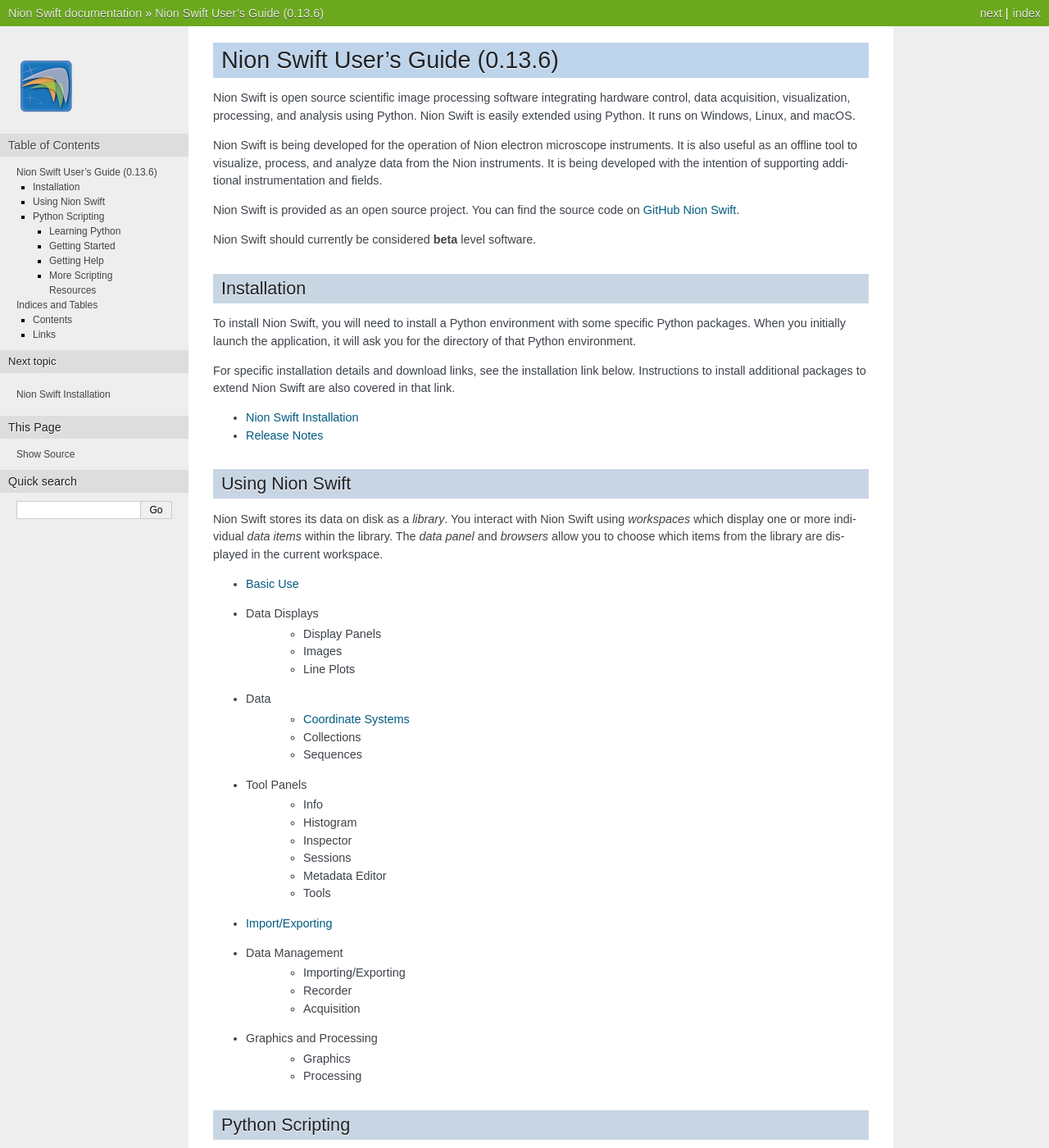
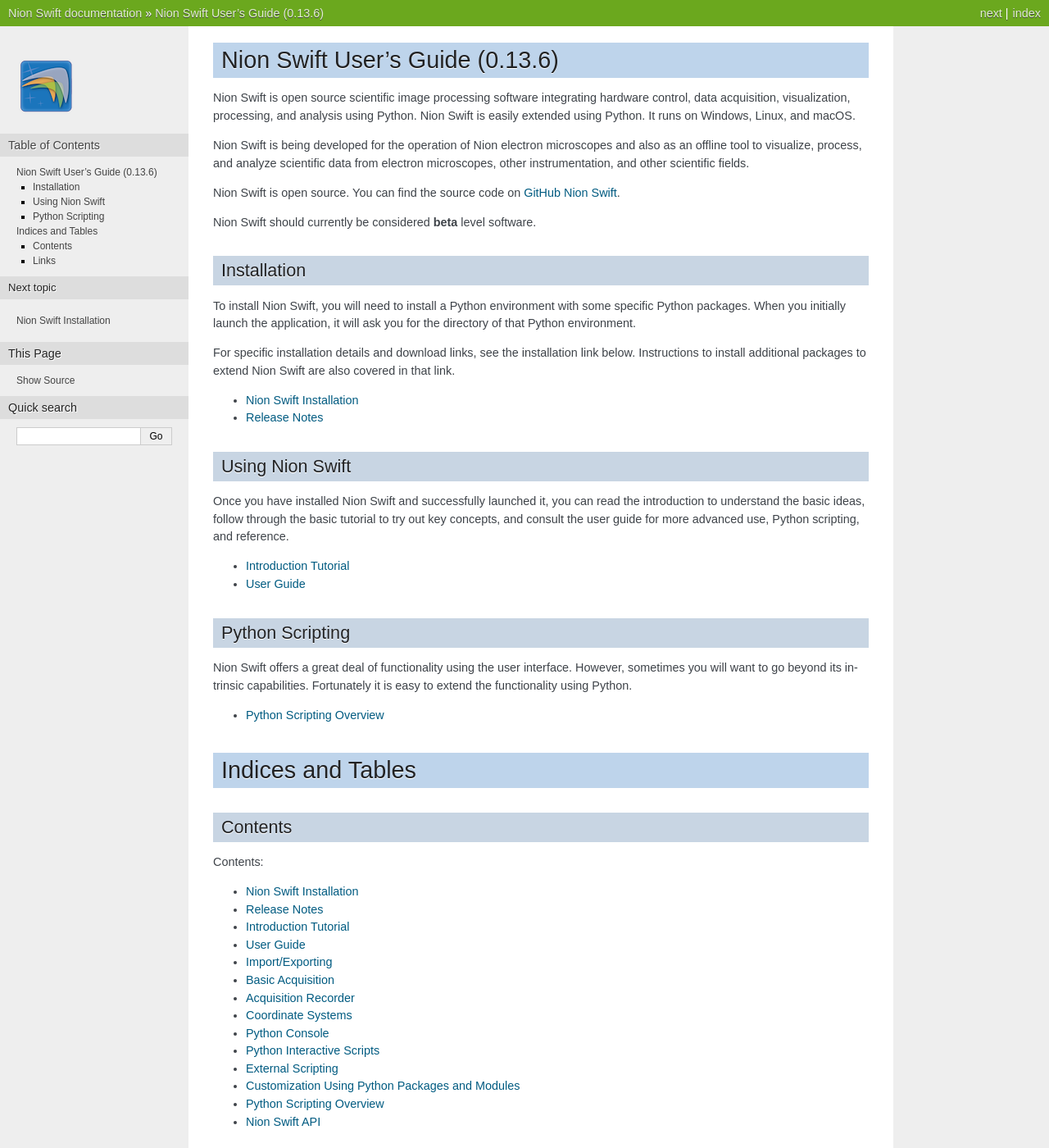
Before and after one commit to nion-software/nionswift, a Sphinx documentation site: the page built from docs/index.rst, in a window 1280 px wide and 1400 px high. Shown: the whole window at 82% size. Built offline with Sphinx 7.4.7, drawn with Linux system fonts in a browser that asks for light colours; some of the changed text lies outside the part shown.

Commit message:
Restructure index page to focus content, link to new pages.

```diff
--- a/docs/basic_use.rst
+++ b/docs/basic_use.rst
@@ -1,7 +1,10 @@
 .. _basic-use:
 
-Basic Use
-=========
+Introduction Tutorial
+=====================
+
+Introduction
+------------
 Nion Swift stores its data on disk as a *library*. You interact with Nion Swift using *workspaces* which display
 one or more individual *data items* within the library. The *data panel* and *browsers* allow you to choose which
 items from the library are displayed in the current workspace.
--- a/docs/index.rst
+++ b/docs/index.rst
@@ -6,11 +6,10 @@ Nion Swift is open source scientific image processing software integrating hardw
 visualization, processing, and analysis using Python. Nion Swift is easily extended using Python. It runs on
 Windows, Linux, and macOS.
 
-Nion Swift is being developed for the operation of Nion electron microscope instruments. It is also useful as an
-offline tool to visualize, process, and analyze data from the Nion instruments. It is being developed with the
-intention of supporting additional instrumentation and fields.
+Nion Swift is being developed for the operation of Nion electron microscopes and also as an offline tool to visualize,
+process, and analyze scientific data from electron microscopes, other instrumentation, and other scientific fields.
 
-Nion Swift is provided as an open source project. You can find the source code on
+Nion Swift is open source. You can find the source code on
 `GitHub Nion Swift <https://github.com/nion-software/nionswift/>`_.
 
 Nion Swift should currently be considered **beta** level software.
@@ -28,77 +27,22 @@ additional packages to extend Nion Swift are also covered in that link.
 
 Using Nion Swift
 ----------------
-Nion Swift stores its data on disk as a *library*. You interact with Nion Swift using *workspaces* which display
-one or more individual *data items* within the library. The *data panel* and *browsers* allow you to choose which
-items from the library are displayed in the current workspace.
+Once you have installed Nion Swift and successfully launched it, you can read the introduction to understand the basic
+ideas, follow through the basic tutorial to try out key concepts, and consult the user guide for more advanced use,
+Python scripting, and reference.
 
 * :ref:`basic-use`
-* Data Displays
-    * Display Panels
-    * Images
-    * Line Plots
-* Data
-    * :ref:`coordinate-systems`
-    * Collections
-    * Sequences
-* Tool Panels
-    * Info
-    * Histogram
-    * Inspector
-    * Sessions
-    * Metadata Editor
-    * Tools
-* :ref:`data-management`
-* Data Management
-    * Importing/Exporting
-    * Recorder
-    * Acquisition
-* Graphics and Processing
-    * Graphics
-    * Processing
+* :ref:`user-guide`
 
 .. _python-scripting:
 
 Python Scripting
 ----------------
+Nion Swift offers a great deal of functionality using the user interface. However, sometimes you will want to go beyond
+its intrinsic capabilities. Fortunately it is easy to extend the functionality using Python.
 
-Learning Python
-+++++++++++++++
-We assume that you are familiar with Python programming, syntax, and usage. If you're new to Python, consider the book
-`Think Python <http://www.greenteapress.com/thinkpython/>`_, available for free on the web or for a small charge on
-Amazon. The `Hitchhikers Guide to Python <http://docs.python-guide.org/en/latest/>`_ also provides some practical
-information and tutorials on getting started.
+* :ref:`scripting`
 
-Getting Started
-+++++++++++++++
-If you're new to Nion Swift Python scripts, start here.
-
-    * :ref:`python-console` - Run Python from a command line console
-    * :ref:`scripting-guide` - A guide with common scripting examples
-
-Getting Help
-++++++++++++
-You can contact us using the email address `swift@nion.com <mailto:swift@nion.com>`_. Sending email to that address will
-go straight to the developers and we will respond via email. We can also provide contact information for instant message
-sessions.
-
-More Scripting Resources
-++++++++++++++++++++++++
-The *Nion Swift API* gives access to the user interface and data. It is intended to be stable, meaning that applications
-written using the API will remain valid and function the same in the future, independent of changes to Nion Swift
-itself.
-
-There are many ways to access the API and extend Nion Swift using Python:
-
-    * :ref:`concepts-guide` - Use scripting concepts
-    * :ref:`python-console` - Run Python from a command line console
-    * :ref:`python-interactive` - Run files that interact with the user
-    * Computed Data Items - Short Python scripts to update data when sources change
-    * :ref:`python-external` - External access via PyCharm, iPython/Jupyter, or command line
-    * :ref:`python-extensions` - Customized extensions using Python packages and modules
-    * Open Source Development - Main source code for Nion Swift
-    * :ref:`api-architecture` - A minimal API overview
-    * :ref:`api-reference` - API Reference docuemntation
 
 Indices and Tables
 ==================
@@ -109,11 +53,14 @@ Contents
     installation
     release_notes
     basic_use
+    user_guide
+    data_management
     coordinates
     python_console
     python_interactive
     python_external
     python_extensions
+    scripting
     api/api_index
     :maxdepth: 1
     :caption: Contents:
```
Also changed, not shown: docs/scripting.rst (added, +42 -0 lines), docs/user_guide.rst (added, +31 -0 lines).
